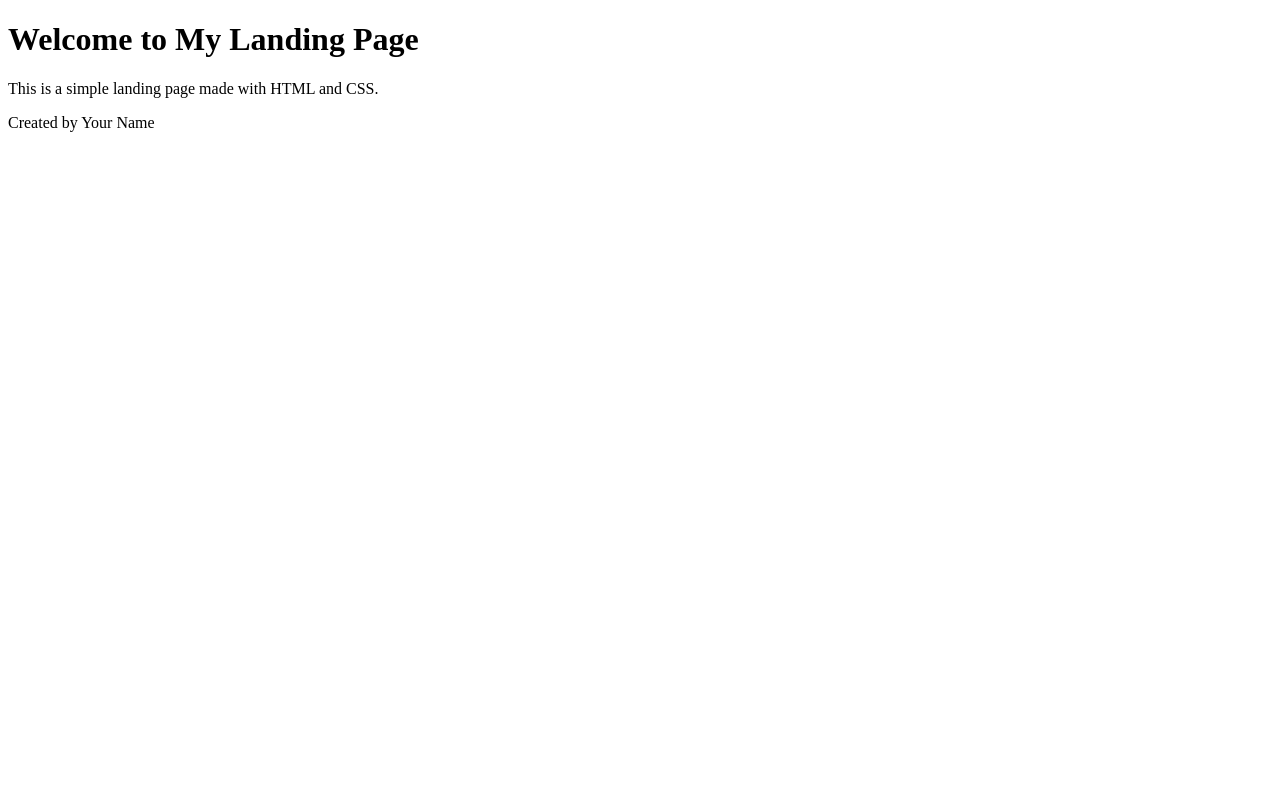
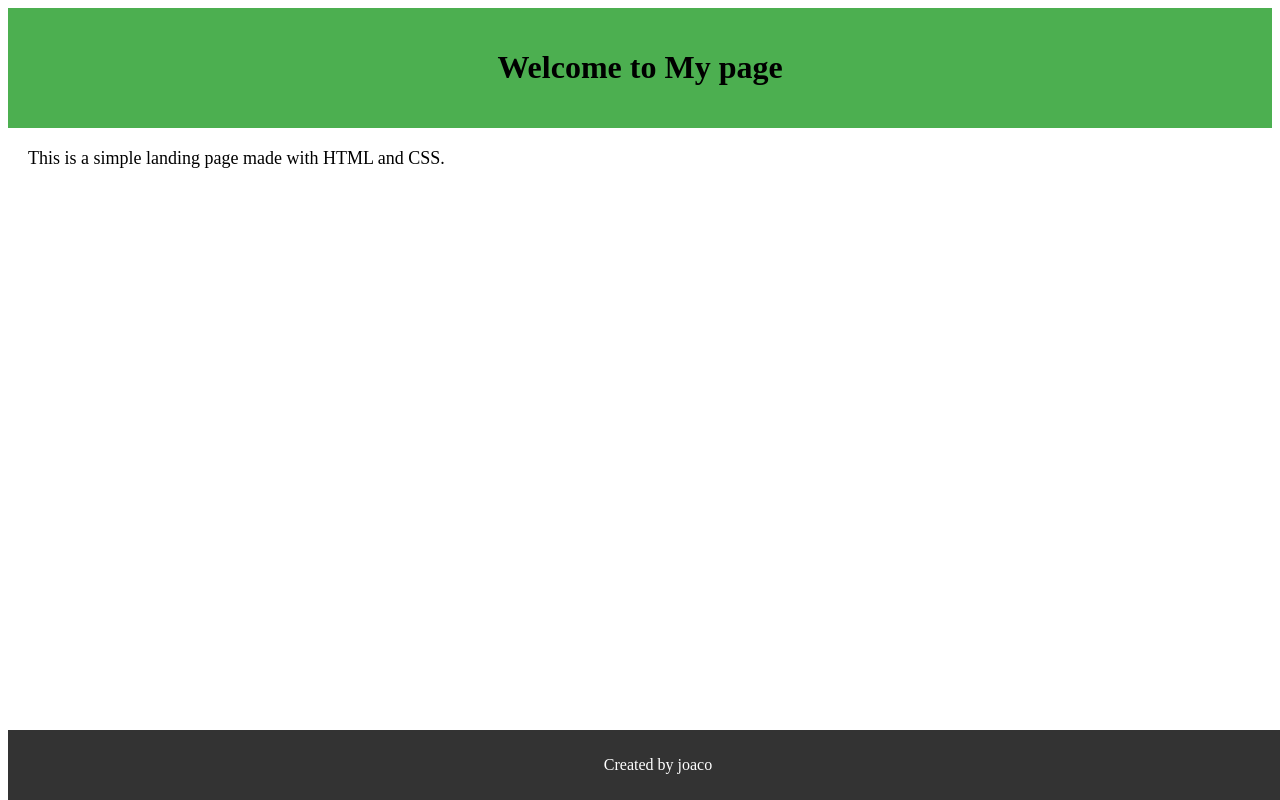
Before and after one commit to Joaco-a1103/git_test, a plain HTML site: page landing-page/index.html in a window 1280 px wide. Drawn offline with Linux system fonts and the light colour scheme.

Commit message:
Actualización de la landing page y estilos

```diff
--- a/landing-page/index.html
+++ b/landing-page/index.html
@@ -4,16 +4,17 @@
     <meta charset="UTF-8">
     <meta name="viewport" content="width=device-width, initial-scale=1.0">
     <title>Landing Page</title>
+    <link rel="stylesheet" href="style.css">
 </head>
 <body>
-    <header>
-        <h1>Welcome to My Landing Page</h1>
+    <header class="header">
+        <h1>Welcome to My page</h1>
     </header>
-    <section>
+    <section class="content">
         <p>This is a simple landing page made with HTML and CSS.</p>
     </section>
-    <footer>
-        <p>Created by Your Name</p>
+    <footer id="footer">
+        <p>Created by joaco</p>
     </footer>
 </body>
 </html>
--- /dev/null
+++ b/landing-page/style.css
@@ -0,0 +1,20 @@
+.header {
+    background-color: #4CAF50;
+    text-align: center;
+    padding: 20px;
+}
+
+.content {
+    margin: 20px;
+    font-size: 18px;
+}
+
+#footer {
+    background-color: #333;
+    color: white;
+    text-align: center;
+    padding: 10px;
+    position: fixed;
+    bottom: 0;
+    width: 100%;
+}
```
